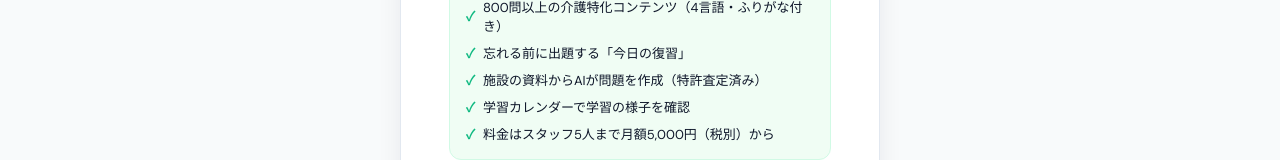
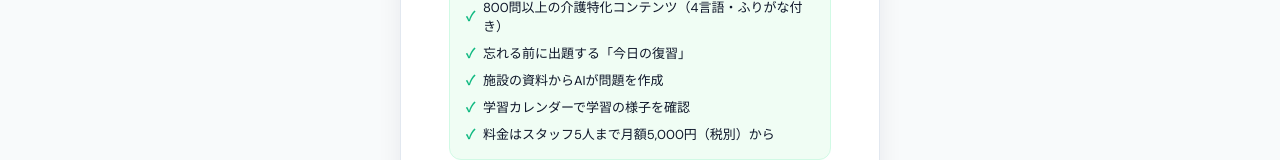
Before and after one commit to nknunome-ui/KaiGo-signup, a plain HTML site: page KaiGo-signup-info.html in a window 1280 px wide. Shown: the part 365-525 px from the top of the page. Drawn offline with Linux system fonts and the light colour scheme.

Commit message:
特許の記載を外す
Co-Authored-By: Claude Opus 5.5 <noreply@anthropic.com>
Claude-Session: https://claude.ai/code/session_01JVfu3anK9g7xPEENMjVQDW

```diff
--- a/KaiGo-signup-info.html
+++ b/KaiGo-signup-info.html
@@ -209,7 +209,7 @@
     <div class="benefits">
       <div class="benefit-item"><span class="benefit-check">✓</span>800問以上の介護特化コンテンツ（4言語・ふりがな付き）</div>
       <div class="benefit-item"><span class="benefit-check">✓</span>忘れる前に出題する「今日の復習」</div>
-      <div class="benefit-item"><span class="benefit-check">✓</span>施設の資料からAIが問題を作成（特許査定済み）</div>
+      <div class="benefit-item"><span class="benefit-check">✓</span>施設の資料からAIが問題を作成</div>
       <div class="benefit-item"><span class="benefit-check">✓</span>学習カレンダーで学習の様子を確認</div>
       <div class="benefit-item"><span class="benefit-check">✓</span>料金はスタッフ5人まで月額5,000円（税別）から</div>
     </div>
```
Also changed, not shown: index.html (+1 -1 lines).
